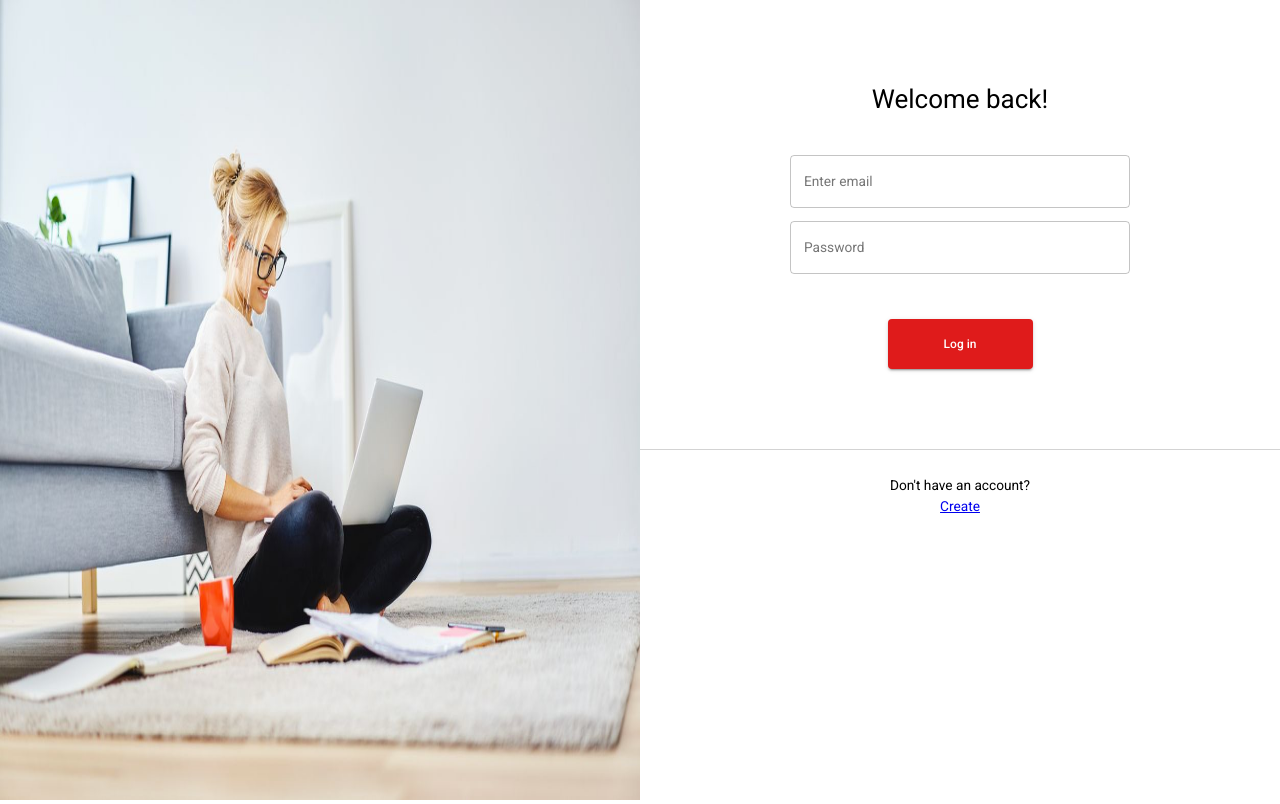
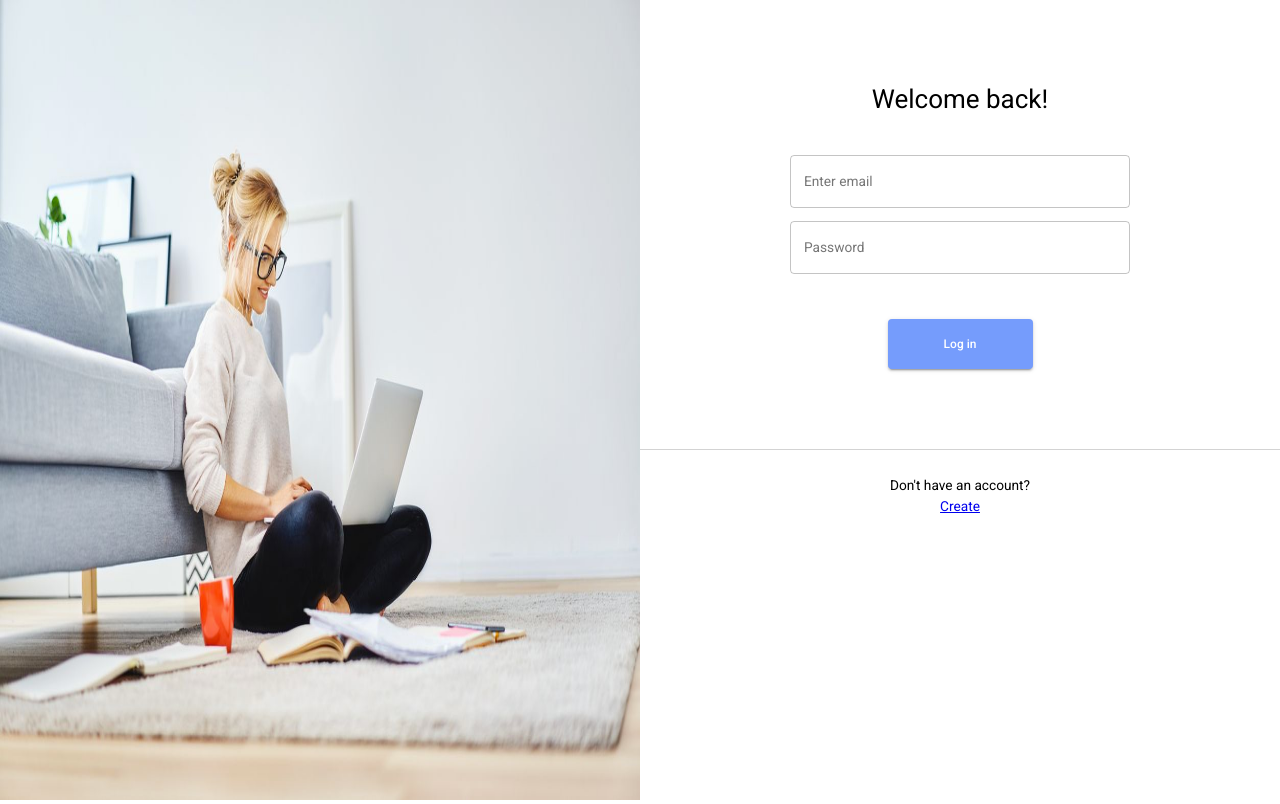
Before and after one commit to hatchways/team-linguini, a React (Create React App) app in the folder client/: page /login in a window 1280 px wide. Built offline with nearby package versions, Linux system fonts and the light colour scheme.

Commit message:
change colour theme

```diff
--- a/client/src/Components/auth.js
+++ b/client/src/components/auth.js
@@ -29,7 +29,7 @@ const AuthForm = (props) => {
         <Box component={'form'} className={classes.root} onSubmit={handleSubmit(props.onSubmit)}>
             <Typography align={'center'} className={classes.title}>{props.title}</Typography>
 
-            <FormHelperText error className={classes.error}>{props.serverResponse}{errors.email && (errors.email.message + '. ')}{errors.password && errors.password.message}</FormHelperText>
+            <FormHelperText error={true} className={classes.error}>{props.serverResponse}{errors.email && (errors.email.message + '. ')}{errors.password && errors.password.message}</FormHelperText>
 
             <TextField name="email" variant={'outlined'} type="text" label={props.input1}
                        className={classes.input}
--- a/client/src/themes/theme.js
+++ b/client/src/themes/theme.js
@@ -12,6 +12,6 @@ export const theme = createMuiTheme({
     }
   },
   palette: {
-    primary: { main: "#DF1B1B" }
+    primary: { main: "#759CFC" }
   }
 });
```
